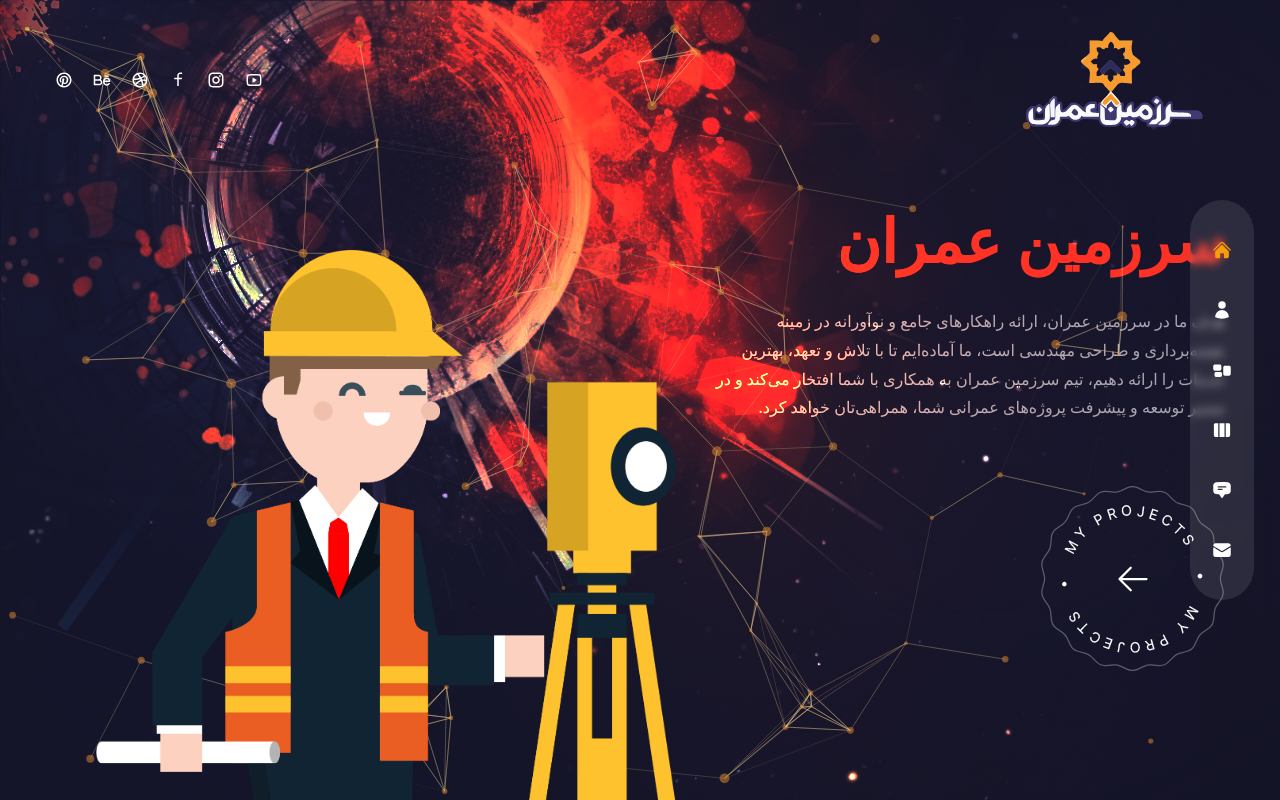
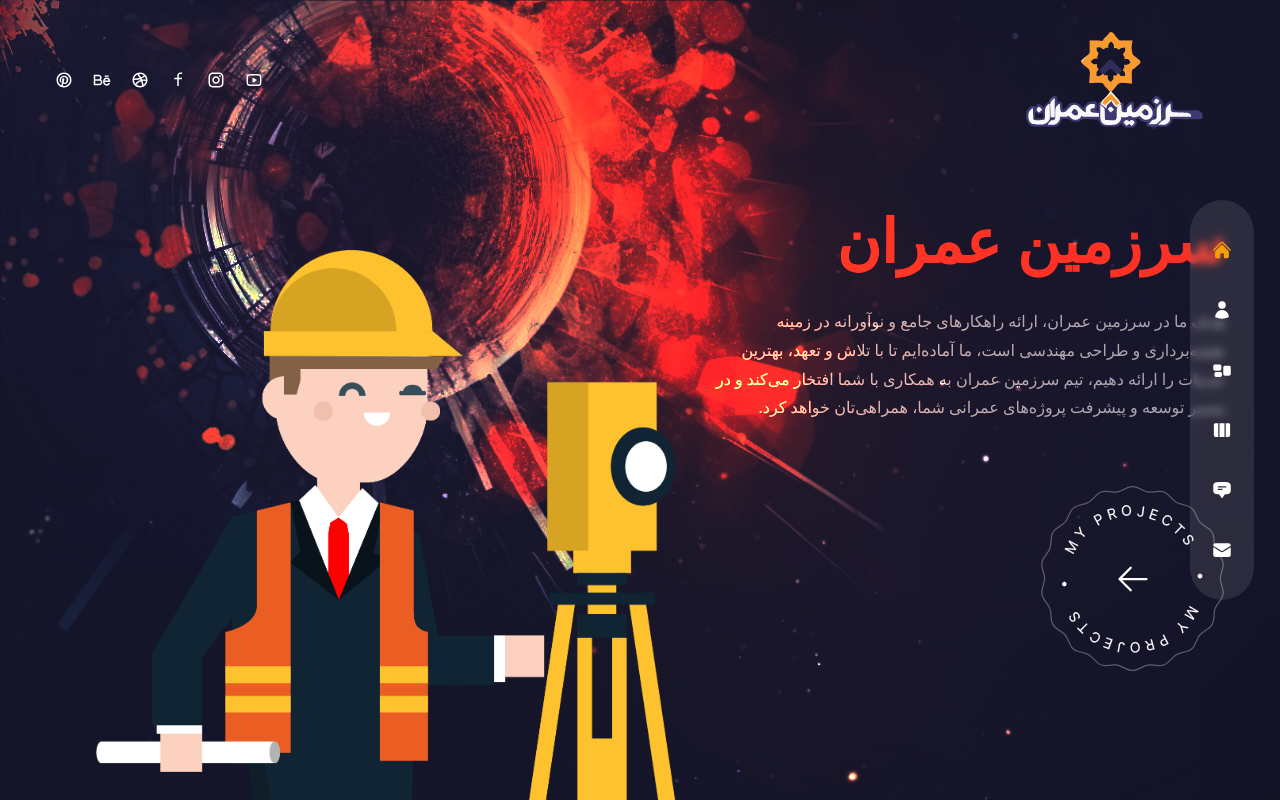
Before and after one commit to imanhaqiqatkhah/sarzaminomran.ir, a Next.js app: page / in a window 1280 px wide. Built offline with nearby package versions, Linux system fonts and the light colour scheme.

Commit message:
fix rename particles

```diff
--- a/components/ParticlesContainer.js
+++ b/components/ParticlesContainer.js
@@ -1,4 +1,4 @@
-import Particles from "react-particles"
+import Particles from "react-tsparticles"
 import { loadSlim } from "tsparticles-slim"
 import React, { useCallback } from "react"
 
@@ -43,7 +43,7 @@ const ParticlesContainer = () => {
             },
           },
         },
-        particles: {
+        tsparticles: {
           color: {
             value: "#e68e2e",
           },
--- a/next.config.mjs
+++ b/next.config.mjs
@@ -1,4 +1,7 @@
 /** @type {import('next').NextConfig} */
-const nextConfig = {};
+const nextConfig = {
+  output: "export", // <=== enables static exports
+  reactStrictMode: true,
+}
 
 export default nextConfig;
--- a/package.json
+++ b/package.json
@@ -15,7 +15,6 @@
     "react-countup": "^6.5.3",
     "react-dom": "^18",
     "react-icons": "^5.3.0",
-    "react-particles": "^2.12.2",
     "react-tsparticles": "^2.12.2",
     "swiper": "^11.1.14",
     "tailwind-scrollbar": "^3.1.0",
```
Also changed, not shown: 1 other file (tests, documents, lock files or other folders).
